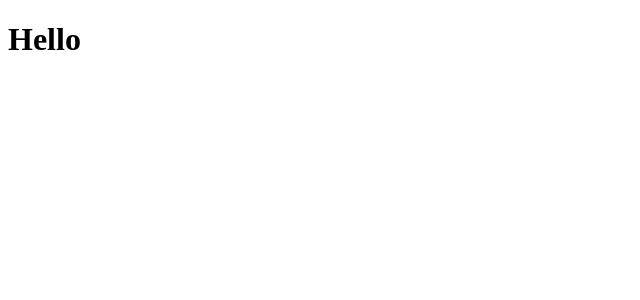
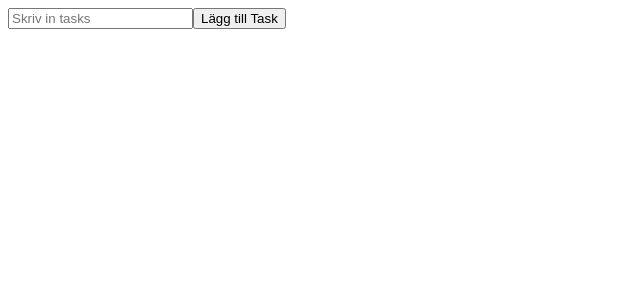
Before and after one commit to MattiasWaern/typescript, a React (Vite) app: page / in a window 1280 px wide. Shown: the top 300 px of the page, without its empty margins (0-640 px from the left). Built offline with nearby package versions, Linux system fonts and the light colour scheme.

Commit message:
formaterade

```diff
--- a/src/main.tsx
+++ b/src/main.tsx
@@ -1,12 +1,12 @@
 import { StrictMode } from 'react'
 import { createRoot } from 'react-dom/client'
-
+import ToDoList from './toDoList'
 
 
 createRoot(document.getElementById('root')!).render(
   <StrictMode>
-    <h1>
-      Hello
-    </h1>
+    <ToDoList>
+
+    </ToDoList>
   </StrictMode>,
 )
--- a/src/toDoList.tsx
+++ b/src/toDoList.tsx
@@ -1,19 +1,39 @@
 import React, { useState } from 'react';
 
+function ToDoList() {
+    const [list, setList] = useState<string[]>([]);
+    const [input, setInput] = useState<string>("");
 
-function ToDoList(){
-    const [list, setList] = useState<string[]>([]);
+    function handleSubmit(event: React.FormEvent) {
+        event.preventDefault();
 
-
+        setList([...list, input]);
+        setInput("");
+    }
 
     return (
         <div>
-            <form id='toDoList'>
+            <form id="toDoList" onSubmit={handleSubmit}>
+
+                {list.map((task) => (
+                    <li>{task}</li>
+                ))}
+
+                <input
+                    type="text"
+                    id="input"
+                    placeholder="Skriv in tasks"
+                    value={input}
+                    onChange={(event) => setInput(event.target.value)}
+                />
+
+                <button type="submit">
+                    Lägg till Task
+                </button>
 
             </form>
+        </div>
+    );
+}
 
-            <input type='text' id='input' placeholder='Skriv in tasks'></input>
-            <button type='submit'>Lägg till Task</button>
-        </div>
-    )
-}
+export default ToDoList;
```
